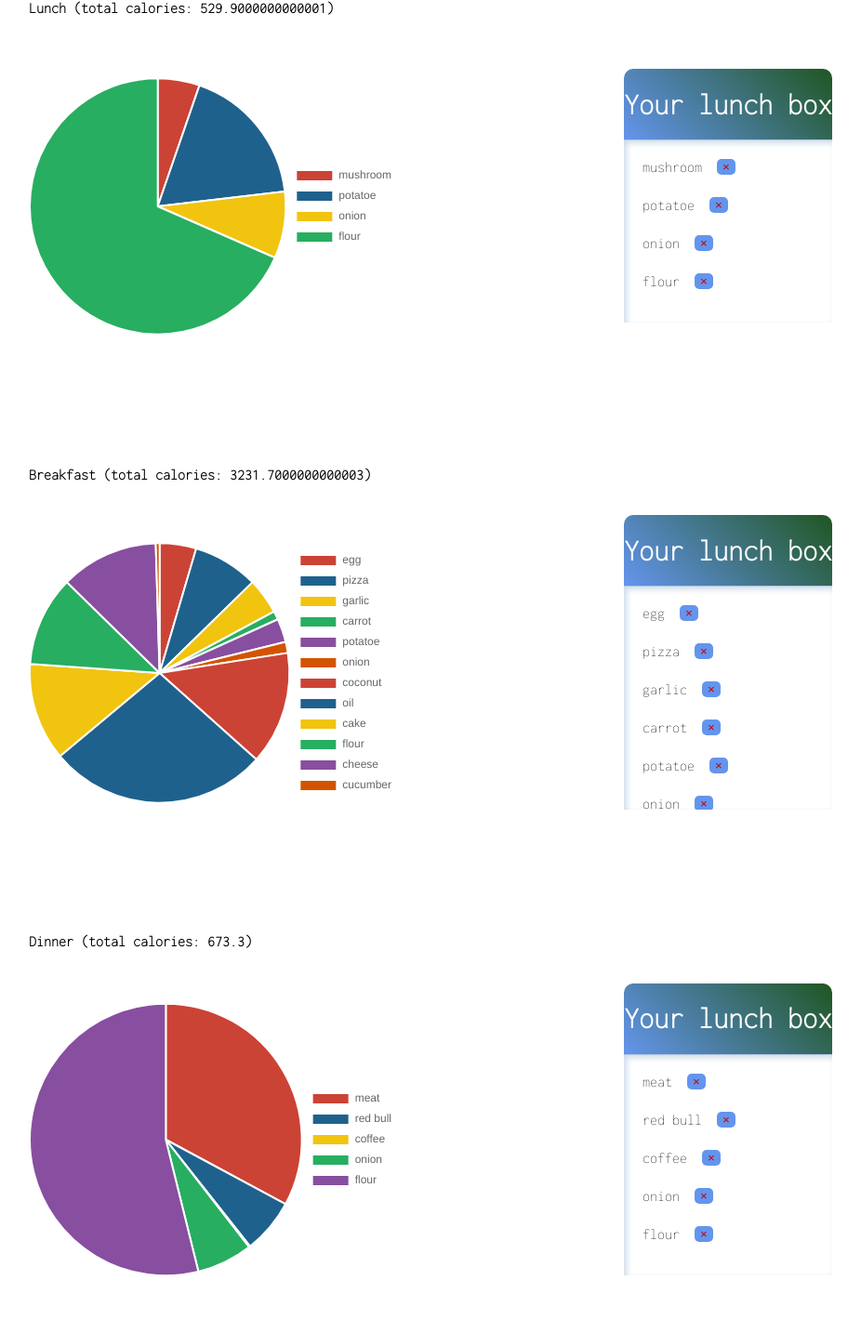
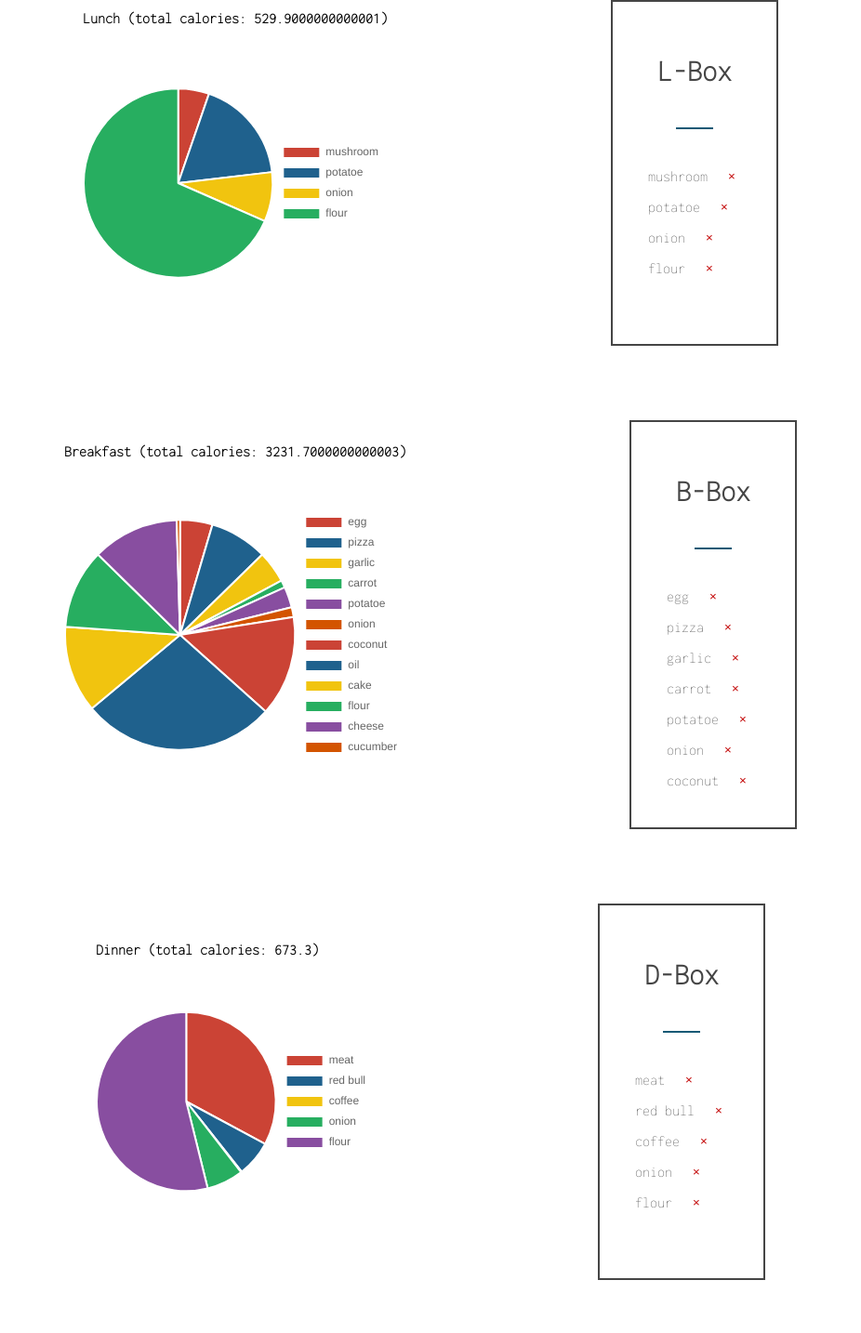
Before and after one commit to Avtex19/calorie-tracker, a Django app: page /favourite_foods/ in a window 1280 px wide. Shown: the part 130-1564 px from the top of the page at 93% size, without its empty margins (177-1103 px from the left). After the commit the page ends 1507 px from the top, so only its background shows below. Run offline with Django 4.2, Linux system fonts and the light colour scheme; a user stored in the database is signed in; data comes from the database, SQL or seed files in the repository; both versions use the stored data as it was after the commit.

Commit message:
First Commit

```diff
--- a/static/style.css
+++ b/static/style.css
@@ -300,7 +300,7 @@ p a:hover {
 
 
 #myChart{
-    scale: 1.5;
+    scale: 1.3;
 
 }
 
@@ -316,24 +316,40 @@ p a:hover {
     flex-direction: row;
     gap: 5rem;
 }
+
+.lunch-list,
+.breakfast-list,
+.dinner-list{
+    display: flex;
+    border: 2px solid hsl(0, 0%, 27%);
+    color: hsl(0, 0%, 27%);
+    padding: 37px 18px;
+    text-align: center;
+    flex-direction: column;
+}
+.lunch-list .line,
+.breakfast-list .line,
+.dinner-list .line{
+    background:#165975;
+    height: 2px;
+    margin: 22px auto;
+    width: 40px;
+}
+
 .food-list-header{
     display: flex;
-justify-content: space-between;
-color: #fff;
-border-radius: 10px 10px 0 0;
-background: linear-gradient(45deg,cornflowerblue,#205622);
+justify-content: center;
 }
 
 .food-list-body {
             display: flex;
             flex-direction: column;
-            border-top: 1px solid #B0C4DE;
             padding: 20px;
             max-height: 200px;
-    gap: 0.5rem;
-    box-shadow: rgb(204, 219, 232) 3px 3px 6px 0px inset, rgba(255, 255, 255, 0.5) -3px -3px 6px 1px inset;
     overflow: auto;
         }
+
+
 .btn{
     display:flex;
     justify-content: center;
@@ -461,7 +477,7 @@ background: linear-gradient(to right, #165975, #0c93d0);
 }
 
 .food-input{
-    background-color: cornflowerblue;
+    background-color: #ffffff;
     color: #c20000;
     border: none;
     border-radius: 5px;
@@ -488,9 +504,3 @@ background: linear-gradient(to right, #165975, #0c93d0);
     gap: 5rem;
     align-items: center;
 }
-.chart{
-    height: 400px;
-    max-height: 500px;
-    width: 400px;
-    max-width: 500px;
-}
--- a/templates/favourite_foods.html
+++ b/templates/favourite_foods.html
@@ -17,8 +17,9 @@
            </div>
             <div class="lunch-list">
                <div class="food-list-header">
-                   <h1>Your lunch box</h1>
+                   <h1>L-Box</h1>
                </div>
+                <div class="line"></div>
                <div class="food-list-body">
                    {% for lunch in favourite_lunch %}
                        <div class="food-btn">
@@ -43,8 +44,9 @@
            </div>
             <div class="breakfast-list">
                <div class="food-list-header">
-                   <h1>Your lunch box</h1>
+                   <h1>B-Box</h1>
                </div>
+            <div class="line"></div>
                <div class="food-list-body">
                    {% for breakfast in favourite_breakfast %}
                        <div class="food-btn">
@@ -60,7 +62,7 @@
            </div>
 
 
-    <div class="dinner-section">
+    <div class="dinner-section" >
        <div class="dinner-canvas">
            <label id="dinnerLabel"></label>
     <div class="chart">
@@ -69,8 +71,9 @@
            </div>
             <div class="dinner-list">
                <div class="food-list-header">
-                   <h1>Your lunch box</h1>
+                   <h1>D-Box</h1>
                </div>
+            <div class="line"></div>
                <div class="food-list-body">
                    {% for dinner in favourite_dinner %}
                        <div class="food-btn">
@@ -84,8 +87,8 @@
                </div>
            </div>
            </div>
+    </div>
 
-    </div>
 
 
 
--- a/templates/home.html
+++ b/templates/home.html
@@ -29,6 +29,8 @@
   </nav>
 </div>
 
+
+    <div class="body-search-charts" style="display:block; gap: 1rem">
     <form class="meal-form" method="POST">
       {% csrf_token %}
       <div class="search-bar">
@@ -66,6 +68,7 @@
 <div class="chart">
   <canvas id="myChart"></canvas>
 </div>
+    </div>
     </div>
 
 
```
Also changed, not shown: db.sqlite3, 7 other files.
